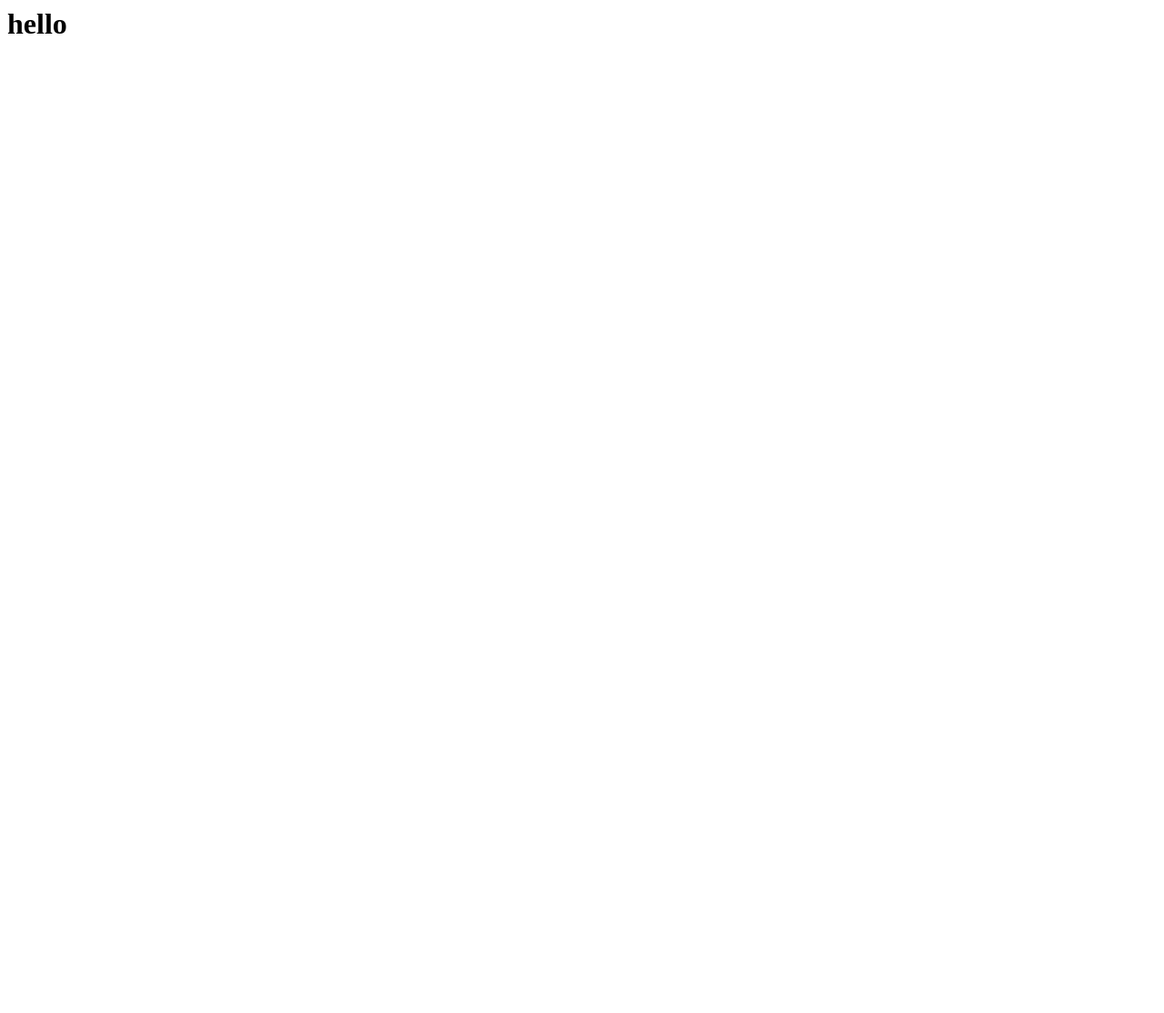
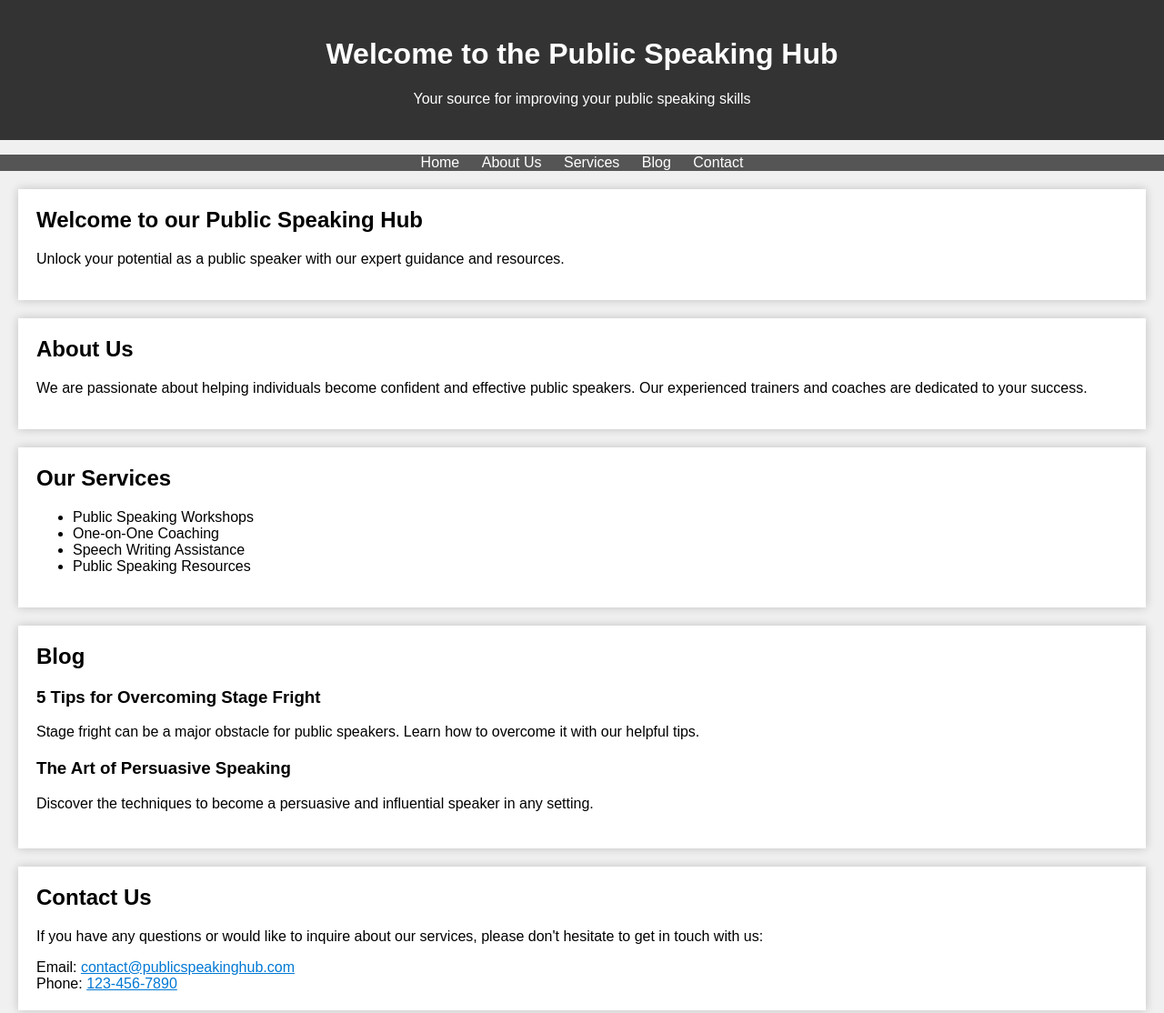
Before and after one commit to andreali8/publicspeakingwebsite, a plain HTML site: page index.html in a window 1280 px wide. Shown: the top 1114 px of the page at 91% size. Before the commit the page ends 800 px from the top, so only its background shows below. Drawn offline with Linux system fonts and the light colour scheme.

Commit message:
website skeleton

```diff
--- a/index.html
+++ b/index.html
@@ -1 +1,66 @@
-<h1>hello</h1>
+<!DOCTYPE html!>
+<html lang="en">
+<head>
+    <meta charset="UTF-8">
+    <meta name="viewport" content="width=device-width, initial-scale=1.0">
+    <title>Public Speaking Website</title>
+    <link rel="stylesheet" href="style.css">
+</head>
+<body>
+    <header>
+        <h1>Welcome to the Public Speaking Hub</h1>
+        <p>Your source for improving your public speaking skills</p>
+    </header>
+
+    <nav>
+        <ul>
+            <li><a href="#home">Home</a></li>
+            <li><a href="#about">About Us</a></li>
+            <li><a href="#services">Services</a></li>
+            <li><a href="#blog">Blog</a></li>
+            <li><a href="#contact">Contact</a></li>
+        </ul>
+    </nav>
+
+    <section id="home">
+        <h2>Welcome to our Public Speaking Hub</h2>
+        <p>Unlock your potential as a public speaker with our expert guidance and resources.</p>
+    </section>
+
+    <section id="about">
+        <h2>About Us</h2>
+        <p>We are passionate about helping individuals become confident and effective public speakers. Our experienced trainers and coaches are dedicated to your success.</p>
+    </section>
+
+    <section id="services">
+        <h2>Our Services</h2>
+        <ul>
+            <li>Public Speaking Workshops</li>
+            <li>One-on-One Coaching</li>
+            <li>Speech Writing Assistance</li>
+            <li>Public Speaking Resources</li>
+        </ul>
+    </section>
+
+    <section id="blog">
+        <h2>Blog</h2>
+        <article>
+            <h3>5 Tips for Overcoming Stage Fright</h3>
+            <p>Stage fright can be a major obstacle for public speakers. Learn how to overcome it with our helpful tips.</p>
+        </article>
+        <article>
+            <h3>The Art of Persuasive Speaking</h3>
+            <p>Discover the techniques to become a persuasive and influential speaker in any setting.</p>
+        </article>
+    </section>
+
+    <section id="contact">
+        <h2>Contact Us</h2>
+        <p>If you have any questions or would like to inquire about our services, please don't hesitate to get in touch with us:</p>
+        <address>
+            Email: <a href="mailto:contact@publicspeakinghub.com">contact@publicspeakinghub.com</a><br>
+            Phone: <a href="tel:+1234567890">123-456-7890</a>
+        </address>
+    </section>
+</body>
+</html>
--- /dev/null
+++ b/style.css
@@ -0,0 +1,68 @@
+/* Reset some default styles and set a background color */
+body {
+    margin: 0;
+    padding: 0;
+    font-family: Arial, sans-serif;
+    background-color: #f0f0f0;
+}
+
+/* Style the header */
+header {
+    background-color: #333;
+    color: #fff;
+    text-align: center;
+    padding: 20px;
+}
+
+/* Style the navigation menu */
+nav {
+    background-color: #555;
+}
+
+nav ul {
+    list-style: none;
+    padding: 0;
+    text-align: center;
+}
+
+nav li {
+    display: inline;
+    margin: 10px;
+}
+
+nav a {
+    text-decoration: none;
+    color: #fff;
+}
+
+/* Style the sections */
+section {
+    margin: 20px;
+    padding: 20px;
+    background-color: #fff;
+    box-shadow: 0 0 10px rgba(0, 0, 0, 0.2);
+}
+
+/* Style the article links in the blog section */
+article {
+    margin: 20px 0;
+}
+
+/* Style the address in the contact section */
+address {
+    font-style: normal;
+}
+
+/* Add some spacing for readability */
+h2 {
+    margin-top: 0;
+}
+
+/* Style links */
+a {
+    color: #0078d4;
+}
+
+a:hover {
+    text-decoration: underline;
+}
```
